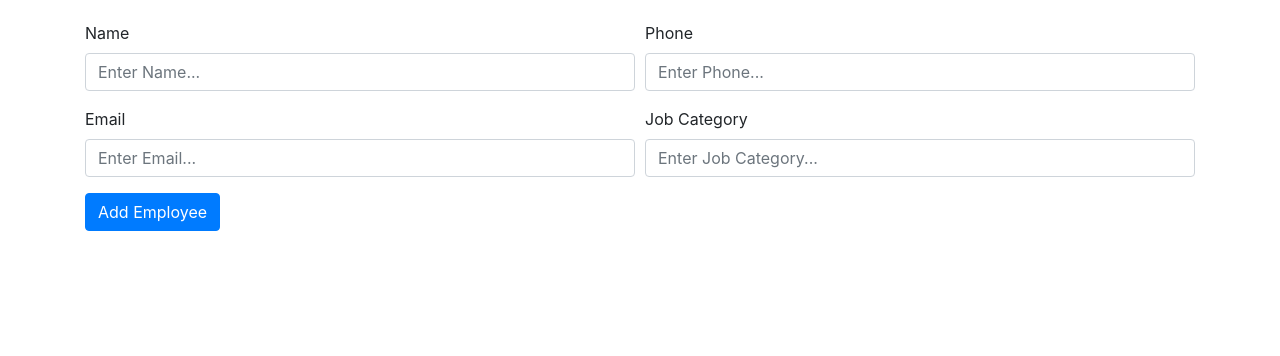
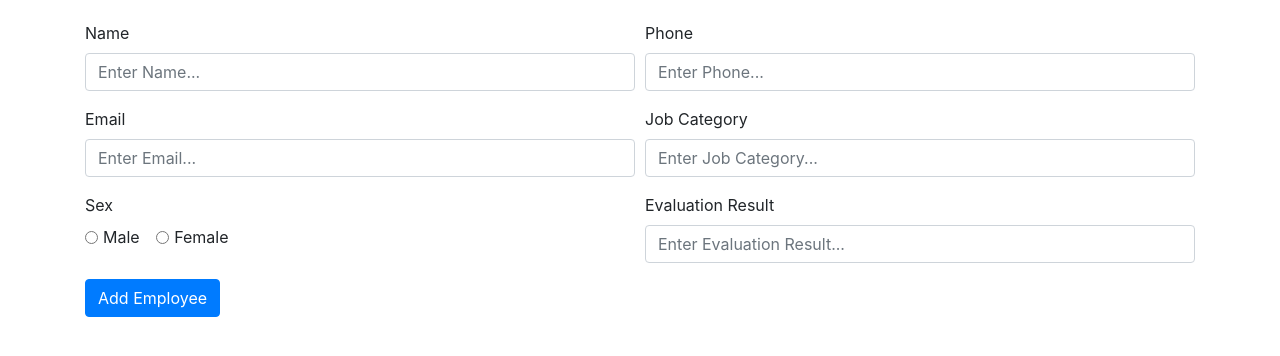
Before and after one commit to matthias22m/Performance-evaluation-system, a Django app: page /employee/ in a window 1280 px wide. Shown: the part 169-525 px from the top of the page. Run offline with Django 5.2, Linux system fonts and the light colour scheme; some libraries are stand-ins or nearby versions.

Commit message:
form to add emp

```diff
--- a/Core/templates/Core/employee.html
+++ b/Core/templates/Core/employee.html
@@ -36,10 +36,29 @@
                     <input type="text" class="form-control" id="jobCategory" placeholder="Enter Job Category...">
                 </div>
             </div>
-
+            <div class="form-row">
+                <div class="form-group col-md-6">
+                    <label for="sex">Sex</label><br>
+                    <div class="form-check form-check-inline">
+                        <input class="form-check-input" type="radio" name="sex" id="male" value="male">
+                        <label class="form-check-label" for="male">Male</label>
+                    </div>
+                    <div class="form-check form-check-inline">
+                        <input class="form-check-input" type="radio" name="sex" id="female" value="female">
+                        <label class="form-check-label" for="female">Female</label>
+                    </div>
+                </div>
+                <div class="form-group col-md-6">
+                    <label for="evaluationResult">Evaluation Result</label>
+                    <input type="text" class="form-control" id="evaluationResult" placeholder="Enter Evaluation Result...">
+                </div>
+            </div>
             <button type="submit" class="btn btn-primary">Add Employee</button>
         </form>
     </div>
 
+    <script src="https://code.jquery.com/jquery-3.5.1.slim.min.js"></script>
+    <script src="https://cdn.jsdelivr.net/npm/@popperjs/core@2.5.3/dist/umd/popper.min.js"></script>
+    <script src="https://stackpath.bootstrapcdn.com/bootstrap/4.5.2/js/bootstrap.min.js"></script>
 </body>
 </html>
```
